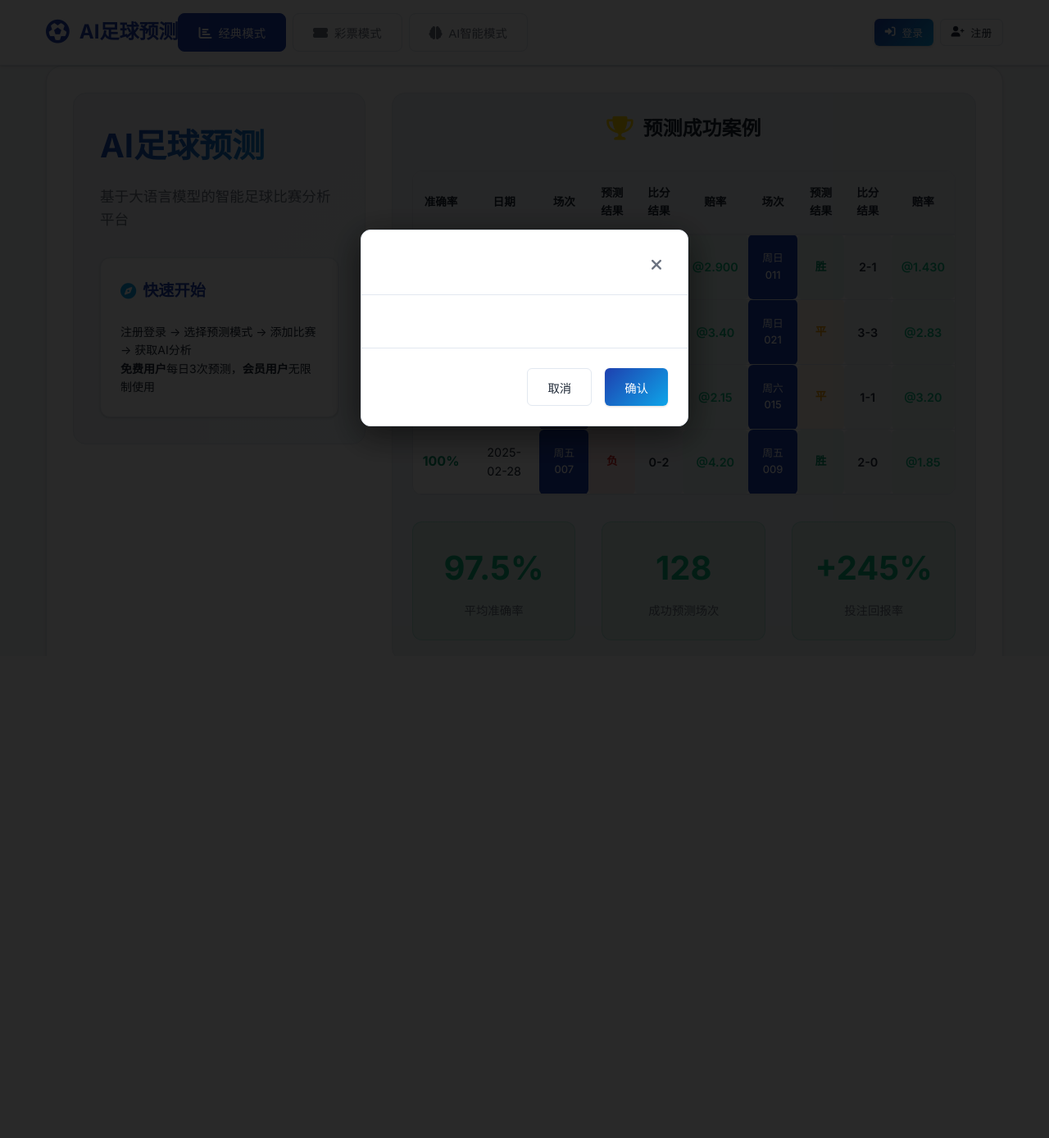
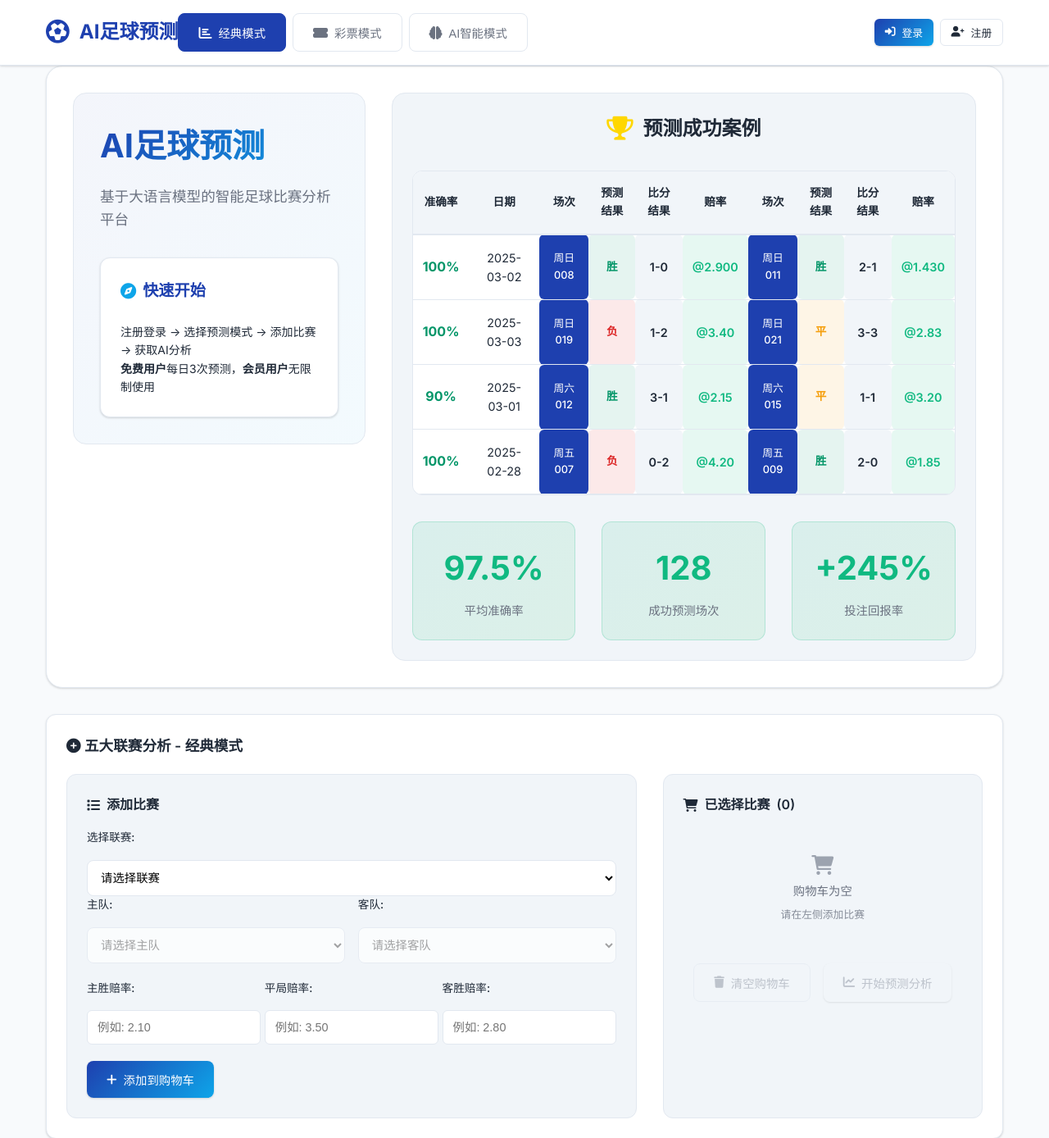
Before and after one commit to Scodive/MatchPredict, a Flask app: page / in a window 1280 px wide. Shown: the top 1388 px of the page at 82% size. Before the commit the page ends 781 px from the top, so only its background shows below. Run offline with Flask 3, Linux system fonts and the light colour scheme; some libraries are stand-ins or nearby versions.

Commit message:
Update style.css

```diff
--- a/static/css/style.css
+++ b/static/css/style.css
@@ -2439,6 +2439,11 @@ footer {
     border: 1px solid var(--border-color);
 }
 
+/* 强制隐藏确认模态框，直到JavaScript明确显示它 */
+#confirmation-modal {
+    display: none !important;
+}
+
 .modal-header {
     display: flex;
     justify-content: space-between;
```
